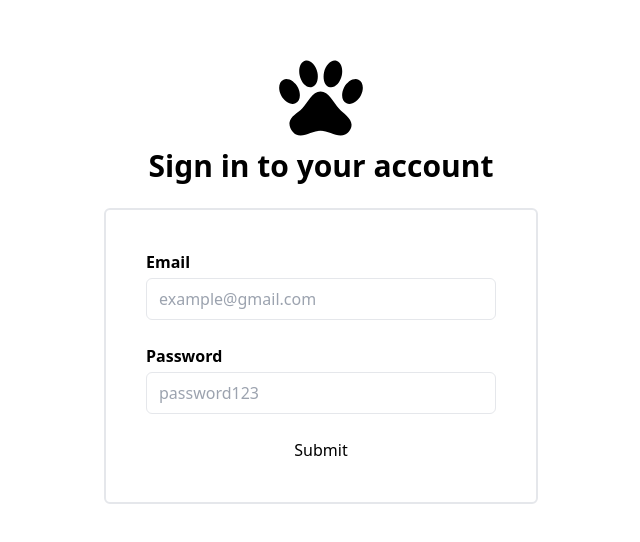
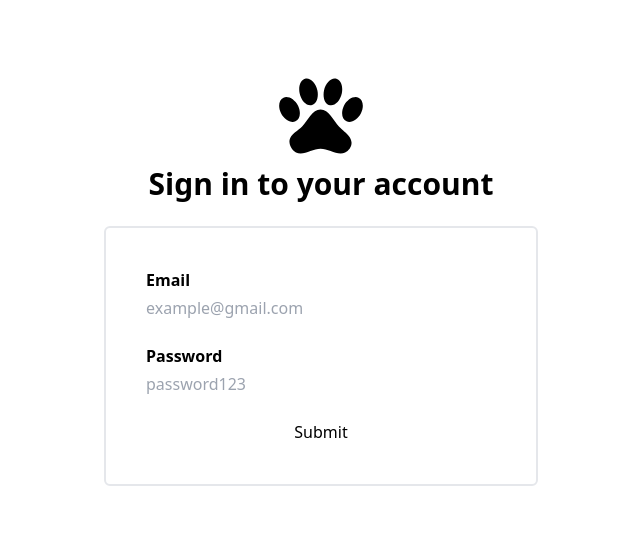
Before and after one commit to rruiz204/pets-and-paws-client, a React (Vite) app: page /login in a window 1280 px wide. Shown: the part 124-666 px from the top of the page, without its empty margins (319-959 px from the left). Built offline with nearby package versions, Linux system fonts and the light colour scheme.

Commit message:
undestand how input component works

```diff
--- a/src/components/Input.tsx
+++ b/src/components/Input.tsx
@@ -1,21 +1,21 @@
 import { FieldValues, UseFormRegister, Path } from "react-hook-form";
 import Capitalize from "../utils/Capitalize";
 
-interface Props<T extends FieldValues> {
-  label: Path<T>;
+interface Props<Inputs extends FieldValues> {
+  label: Path<Inputs>;
+  register: UseFormRegister<Inputs>
   placeholder: string;
   type: string;
-  register: UseFormRegister<T>;
   error?: string;
-};
+}
 
-function Input<T extends FieldValues>({ label, placeholder, type, register, error } : Props<T>) {
+function Input<Inputs extends FieldValues>
+  ({ label, type, placeholder, error, register }: Props<Inputs>) {
   return (
     <div className="flex flex-col">
       <label className="font-semibold mb-1">{Capitalize(label)}</label>
-      <input type={type} placeholder={placeholder} {...register(label)}
-        className="outline-none border px-3 py-2 rounded-md" />
-      {error && <p>{Capitalize(error)}</p>}
+      <input type={type} placeholder={placeholder} {...register(label)} />
+      { error && <p>{Capitalize(error)}</p> }
     </div>
   );
 };
```
